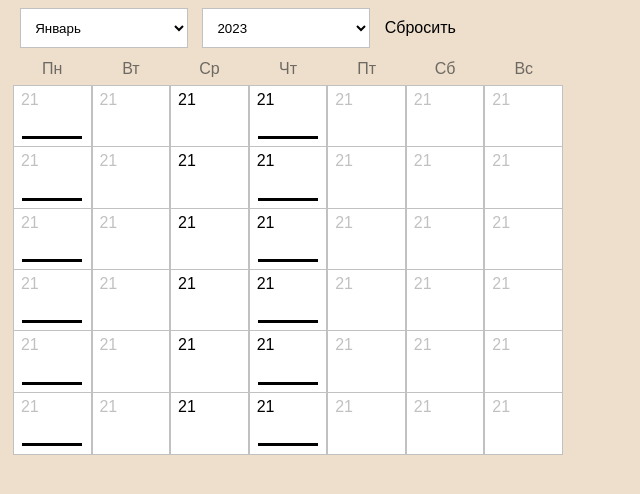
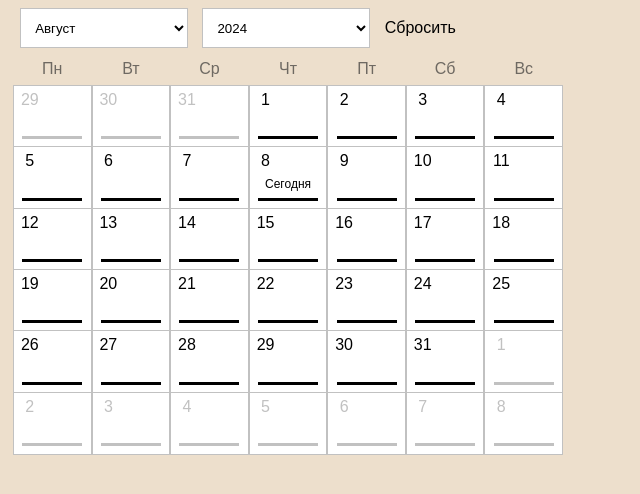
Before and after one commit to enk-it/event_calendar_front, a plain HTML site: page index.html in a window 1280 px wide. Shown: the whole page, without its empty margins (0-640 px from the left). Drawn offline with Linux system fonts and the light colour scheme.

Commit message:
feat: Add event listeners for select's and reset span

```diff
--- a/css/new_style.css
+++ b/css/new_style.css
@@ -131,7 +131,7 @@ body{
 }
 
 .calendar-container .body .row .cell.secondary:hover {
-    background: #000000;
+    background: #C1C1C1;
     color: #FFFFFF;
 }
 
@@ -146,11 +146,21 @@ body{
     color: #FFFFFF;
 }
 
-.calendar-container .body .row .cell.event .marker{
+
+.calendar-container .body .row .cell.event.main .marker{
     background: #000000;
 }
 
-.calendar-container .body .row .cell.event:hover .marker{
+.calendar-container .body .row .cell.event.main:hover .marker{
+    background: #FFFFFF;
+}
+
+
+.calendar-container .body .row .cell.event.secondary .marker{
+    background: #C1C1C1;
+}
+
+.calendar-container .body .row .cell.event.secondary:hover .marker{
     background: #FFFFFF;
 }
 
--- a/index.html
+++ b/index.html
@@ -12,18 +12,18 @@
         <div class="control">
             <label for="month">
                 <select class="drop-down" name="month" id="month">
-                    <option value="">Январь</option>
-                    <option value="">Февраль</option>
-                    <option value="">Март</option>
-                    <option value="">Апрель</option>
-                    <option value="">Май</option>
-                    <option value="">Июнь</option>
-                    <option value="">Июль</option>
-                    <option value="">Август</option>
-                    <option value="">Сентябрь</option>
-                    <option value="">Октябрь</option>
-                    <option value="">Ноябрь</option>
-                    <option value="">Декабрь</option>
+                    <option value="0">Январь</option>
+                    <option value="1">Февраль</option>
+                    <option value="2">Март</option>
+                    <option value="3">Апрель</option>
+                    <option value="4">Май</option>
+                    <option value="5">Июнь</option>
+                    <option value="6">Июль</option>
+                    <option value="7">Август</option>
+                    <option value="8">Сентябрь</option>
+                    <option value="9">Октябрь</option>
+                    <option value="10">Ноябрь</option>
+                    <option value="11">Декабрь</option>
                 </select>
             </label>
         </div>
@@ -31,16 +31,16 @@
         <div class="control">
             <label for="year">
                 <select class="drop-down" name="year" id="year">
-                    <option value="">2023</option>
-                    <option value="">2024</option>
+                    <option value="2023">2023</option>
+                    <option value="2024">2024</option>
                 </select>
             </label>
         </div>
 
         <div class="control">
-        <span class="reset">
-            Сбросить
-        </span>
+            <span class="reset" id="reset">
+                Сбросить
+            </span>
         </div>
 
     </div>
@@ -56,74 +56,74 @@
         </div>
         <div class="body">
             <div class="row">
-                <div class="cell secondary event">
+                <div class="cell">
                     <div class="date">21</div>
                     <div class="extra-text"></div>
                     <div class="marker"></div>
                 </div>
-                <div class="cell secondary">
+                <div class="cell">
                     <div class="date">21</div>
                     <div class="extra-text"></div>
                     <div class="marker"></div>
                 </div>
-                <div class="cell main">
+                <div class="cell">
                     <div class="date">21</div>
                     <div class="extra-text"></div>
                     <div class="marker"></div>
                 </div>
-                <div class="cell main event">
+                <div class="cell">
                     <div class="date">21</div>
                     <div class="extra-text"></div>
                     <div class="marker"></div>
                 </div>
-                <div class="cell secondary">
+                <div class="cell">
                     <div class="date">21</div>
                     <div class="extra-text"></div>
                     <div class="marker"></div>
                 </div>
-                <div class="cell secondary">
+                <div class="cell">
                     <div class="date">21</div>
                     <div class="extra-text"></div>
                     <div class="marker"></div>
                 </div>
-                <div class="cell secondary">
+                <div class="cell">
                     <div class="date">21</div>
                     <div class="extra-text"></div>
                     <div class="marker"></div>
                 </div>
             </div>
             <div class="row">
-                <div class="cell secondary event">
+                <div class="cell">
                     <div class="date">21</div>
                     <div class="extra-text"></div>
                     <div class="marker"></div>
                 </div>
-                <div class="cell secondary">
+                <div class="cell">
                     <div class="date">21</div>
                     <div class="extra-text"></div>
                     <div class="marker"></div>
                 </div>
-                <div class="cell main">
+                <div class="cell">
                     <div class="date">21</div>
                     <div class="extra-text"></div>
                     <div class="marker"></div>
                 </div>
-                <div class="cell main event">
+                <div class="cell">
                     <div class="date">21</div>
                     <div class="extra-text"></div>
                     <div class="marker"></div>
                 </div>
-                <div class="cell secondary">
+                <div class="cell">
                     <div class="date">21</div>
                     <div class="extra-text"></div>
                     <div class="marker"></div>
                 </div>
-                <div class="cell secondary">
+                <div class="cell">
                     <div class="date">21</div>
                     <div class="extra-text"></div>
                     <div class="marker"></div>
                 </div>
-                <div class="cell secondary">
+                <div class="cell">
                     <div class="date">21</div>
                     <div class="extra-text"></div>
                     <div class="marker"></div>
@@ -131,148 +131,148 @@
 
             </div>
             <div class="row">
-                <div class="cell secondary event">
+                <div class="cell">
                     <div class="date">21</div>
                     <div class="extra-text"></div>
                     <div class="marker"></div>
                 </div>
-                <div class="cell secondary">
+                <div class="cell">
                     <div class="date">21</div>
                     <div class="extra-text"></div>
                     <div class="marker"></div>
                 </div>
-                <div class="cell main">
+                <div class="cell">
                     <div class="date">21</div>
                     <div class="extra-text"></div>
                     <div class="marker"></div>
                 </div>
-                <div class="cell main event">
+                <div class="cell">
                     <div class="date">21</div>
                     <div class="extra-text"></div>
                     <div class="marker"></div>
                 </div>
-                <div class="cell secondary">
+                <div class="cell">
                     <div class="date">21</div>
                     <div class="extra-text"></div>
                     <div class="marker"></div>
                 </div>
-                <div class="cell secondary">
+                <div class="cell">
                     <div class="date">21</div>
                     <div class="extra-text"></div>
                     <div class="marker"></div>
                 </div>
-                <div class="cell secondary">
+                <div class="cell">
                     <div class="date">21</div>
                     <div class="extra-text"></div>
                     <div class="marker"></div>
                 </div>
             </div>
             <div class="row">
-                <div class="cell secondary event">
+                <div class="cell">
                     <div class="date">21</div>
                     <div class="extra-text"></div>
                     <div class="marker"></div>
                 </div>
-                <div class="cell secondary">
+                <div class="cell">
                     <div class="date">21</div>
                     <div class="extra-text"></div>
                     <div class="marker"></div>
                 </div>
-                <div class="cell main">
+                <div class="cell">
                     <div class="date">21</div>
                     <div class="extra-text"></div>
                     <div class="marker"></div>
                 </div>
-                <div class="cell main event">
+                <div class="cell">
                     <div class="date">21</div>
                     <div class="extra-text"></div>
                     <div class="marker"></div>
                 </div>
-                <div class="cell secondary">
+                <div class="cell">
                     <div class="date">21</div>
                     <div class="extra-text"></div>
                     <div class="marker"></div>
                 </div>
-                <div class="cell secondary">
+                <div class="cell">
                     <div class="date">21</div>
                     <div class="extra-text"></div>
                     <div class="marker"></div>
                 </div>
-                <div class="cell secondary">
+                <div class="cell">
                     <div class="date">21</div>
                     <div class="extra-text"></div>
                     <div class="marker"></div>
                 </div>
             </div>
             <div class="row">
-                <div class="cell secondary event">
+                <div class="cell">
                     <div class="date">21</div>
                     <div class="extra-text"></div>
                     <div class="marker"></div>
                 </div>
-                <div class="cell secondary">
+                <div class="cell">
                     <div class="date">21</div>
                     <div class="extra-text"></div>
                     <div class="marker"></div>
                 </div>
-                <div class="cell main">
+                <div class="cell">
                     <div class="date">21</div>
                     <div class="extra-text"></div>
                     <div class="marker"></div>
                 </div>
-                <div class="cell main event">
+                <div class="cell">
                     <div class="date">21</div>
                     <div class="extra-text"></div>
                     <div class="marker"></div>
                 </div>
-                <div class="cell secondary">
+                <div class="cell">
                     <div class="date">21</div>
                     <div class="extra-text"></div>
                     <div class="marker"></div>
                 </div>
-                <div class="cell secondary">
+                <div class="cell">
                     <div class="date">21</div>
                     <div class="extra-text"></div>
                     <div class="marker"></div>
                 </div>
-                <div class="cell secondary">
+                <div class="cell">
                     <div class="date">21</div>
                     <div class="extra-text"></div>
                     <div class="marker"></div>
                 </div>
             </div>
             <div class="row">
-                <div class="cell secondary event">
+                <div class="cell">
                     <div class="date">21</div>
                     <div class="extra-text"></div>
                     <div class="marker"></div>
                 </div>
-                <div class="cell secondary">
+                <div class="cell">
                     <div class="date">21</div>
                     <div class="extra-text"></div>
                     <div class="marker"></div>
                 </div>
-                <div class="cell main">
+                <div class="cell">
                     <div class="date">21</div>
                     <div class="extra-text"></div>
                     <div class="marker"></div>
                 </div>
-                <div class="cell main event">
+                <div class="cell">
                     <div class="date">21</div>
                     <div class="extra-text"></div>
                     <div class="marker"></div>
                 </div>
-                <div class="cell secondary">
+                <div class="cell">
                     <div class="date">21</div>
                     <div class="extra-text"></div>
                     <div class="marker"></div>
                 </div>
-                <div class="cell secondary">
+                <div class="cell">
                     <div class="date">21</div>
                     <div class="extra-text"></div>
                     <div class="marker"></div>
                 </div>
-                <div class="cell secondary">
+                <div class="cell">
                     <div class="date">21</div>
                     <div class="extra-text"></div>
                     <div class="marker"></div>
@@ -282,7 +282,7 @@
     </div>
 
 </div>
-<script type="module" src='./js/script.js?v=1'></script>
+<script type="module" src='./js/script.js?v=2'></script>
 
 
 </body>
```
Also changed, not shown: js/date_time.js (+4 -3 lines).
